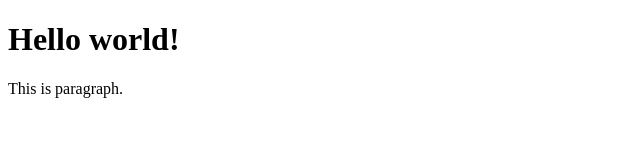
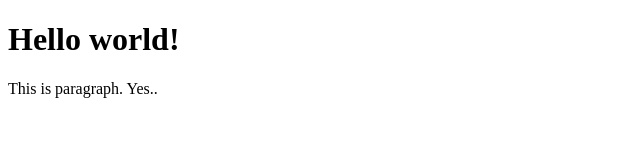
Before and after one commit to MartinBanacky/gitProject, a plain HTML site: page index.html in a window 1280 px wide. Shown: the full height of the page, 0-640 px from the left. Drawn offline with Linux system fonts and the light colour scheme.

Commit message:
Update paragraph
<3

```diff
--- a/index.html
+++ b/index.html
@@ -9,7 +9,7 @@
 
 <body>
     <h1>Hello world!</h1>
-    <p>This is paragraph.</p>
+    <p>This is paragraph. Yes..</p>
 </body>
 
 </html>
```
